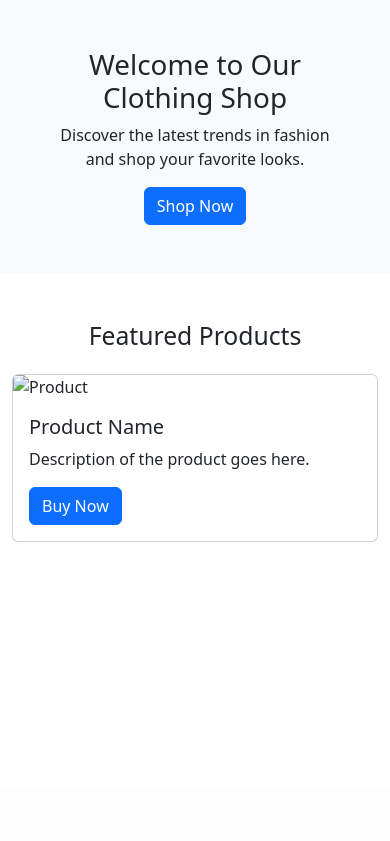
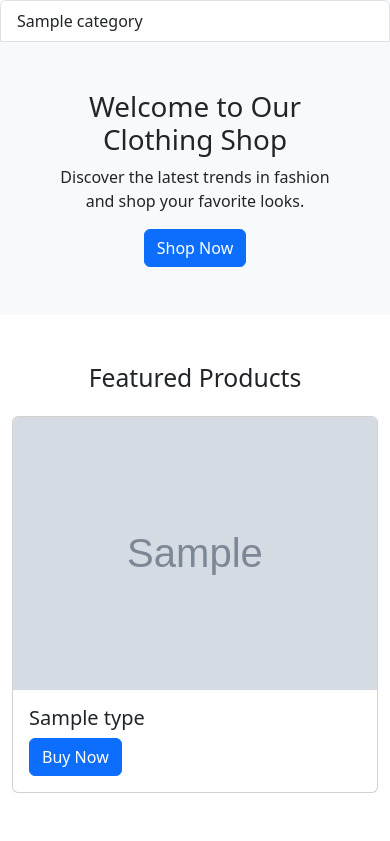
Before and after one commit to NIwanska/WebApp, a Flask app: page / in a window 390 px wide. Shown: the part 56-897 px from the top of the page. Before the commit the page ends 598 px from the top, so only its background shows below. Run offline with Flask 3, Linux system fonts and the light colour scheme; tables that the repository leaves empty hold one stand-in row (values such as "Sample post"); grey boxes marked "Sample" are stand-in pictures; some libraries are stand-ins or nearby versions.

Commit message:
add sidebar with category navigation

```diff
--- a/app/templates/main/main.html
+++ b/app/templates/main/main.html
@@ -1,6 +1,29 @@
 {% extends "base.html" %}
-{%block title %} Products {%endblock%}
-{%block content %}
+{% block title %}Home{% endblock %}
+
+{% block content %}
+<div class="row">
+    <!-- Categories Sidebar -->
+    <div class="col-md-3">
+        <div class="list-group">
+            {% for category in categories|groupby('category_name') %}
+            <a href="#category-{{ loop.index }}" class="list-group-item list-group-item-action"
+                data-bs-toggle="collapse">
+                {{ category.grouper }}
+            </a>
+            <div class="collapse" id="category-{{ loop.index }}">
+                {% for subcategory in category.list %}
+                <a href="{{ url_for('main.home', category_id=subcategory.id) }}"
+                    class="list-group-item list-group-item-action ms-3">
+                    {{ subcategory.subcategory_name }}
+                </a>
+                {% endfor %}
+            </div>
+            {% endfor %}
+        </div>
+    </div>
+
+    <div class="col-md-9">
         <!-- Hero Section -->
         <section class="bg-light p-5">
             <div class="container text-center">
@@ -14,18 +37,20 @@
         <section class="container my-5">
             <h2 class="text-center mb-4">Featured Products</h2>
             <div class="row">
+                {% for product in products %}
                 <div class="col-md-4">
                     <div class="card">
-                    <img src="https://via.placeholder.com/300" class="card-img-top" alt="Product">
+                        <img src="{{ product.img_url }}" class="card-img-top" alt="{{ product.name }}">
                         <div class="card-body">
-                        <h5 class="card-title">Product Name</h5>
-                        <p class="card-text">Description of the product goes here.</p>
-                        <a href="#" class="btn btn-primary">Buy Now</a>
+                            <h5 class="card-title">{{ product.name }}</h5>
+                            <a href="{{ url_for('products.product_item', product_id=product.id) }}"
+                                class="btn btn-primary">Buy Now</a>
                         </div>
                     </div>
                 </div>
-            <!-- Repeat for other products -->
+                {% endfor %}
             </div>
         </section>
-
+    </div>
+</div>
 {% endblock %}
--- a/app/views/main.py
+++ b/app/views/main.py
@@ -1,5 +1,5 @@
 from flask import render_template, Blueprint
-from ..models import ProductItem
+from ..models import ProductType, ProductCategory
 from flask_login import current_user
 
 bp = Blueprint(
@@ -10,8 +10,12 @@ bp = Blueprint(
     url_prefix="/",
 )
 
-
 @bp.route("/")
-def home():
-    products = ProductItem.query.all()
-    return render_template("main/main.html", current_user=current_user)
+@bp.route("/category/<int:category_id>")
+def home(category_id=None):
+    categories = ProductCategory.query.order_by(ProductCategory.category_name, ProductCategory.subcategory_name).all()
+    if category_id:
+        products = ProductType.query.filter_by(product_category_id=category_id).all()
+    else:
+        products = ProductType.query.all()
+    return render_template("main/main.html", products=products, categories=categories, current_user=current_user)
```
Also changed, not shown: app/templates/product_item/product_item.html (added, +30 -0 lines), app/views/products.py (+13 -4 lines). Lines whose indentation alone changed are shown as unchanged.
